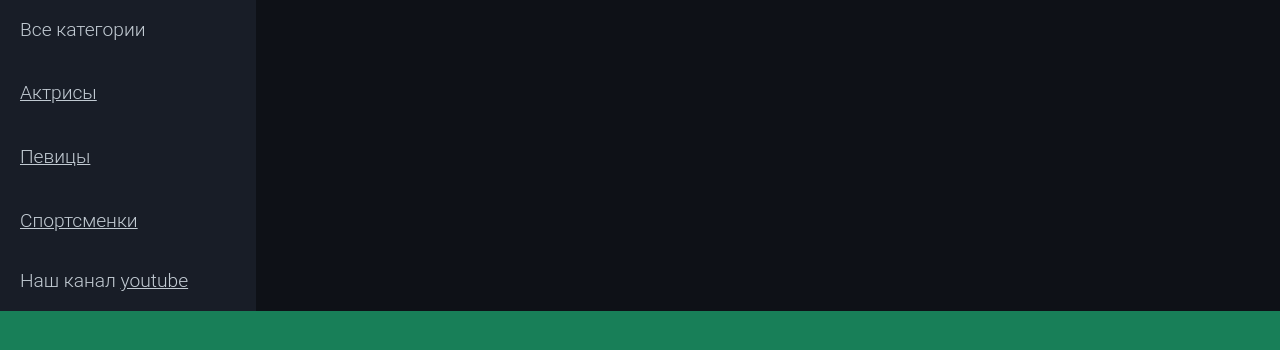
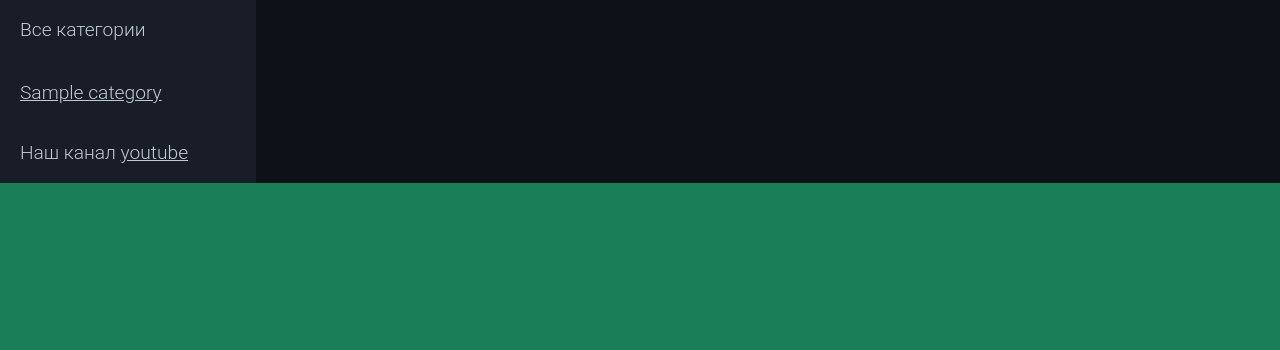
Before and after one commit to zxdmimfort/simple-django, a Django app: page / in a window 1280 px wide. Shown: the part 59-409 px from the top of the page. Run offline with Django 4.2, Linux system fonts and the light colour scheme; tables that the repository leaves empty hold one stand-in row (values such as "Sample post").

Commit message:
add navigation on categories and time update for posts

```diff
--- a/nc/nc/settings.py
+++ b/nc/nc/settings.py
@@ -120,7 +120,10 @@
 # https://docs.djangoproject.com/en/4.2/howto/static-files/
 
 STATIC_URL = 'static/'
-STATIC_ROOT = 'static/'
+# STATIC_ROOT = 'static/'
+STATICFILES_DIRS = [
+    BASE_DIR / 'static',
+]
 
 # Default primary key field type
 # https://docs.djangoproject.com/en/4.2/ref/settings/#default-auto-field
--- a/nc/templates/base.html
+++ b/nc/templates/base.html
@@ -7,6 +7,7 @@
     <title>{{ title }}</title>
     <link rel="stylesheet" type="text/css" href="{% static 'workers/reset.css' %}"/>
     <link rel="stylesheet" type="text/css" href="{% static 'workers/style.css' %}"/>
+    <link rel="shortcut icon" type="image/png" href="{% static 'favicon.png' %}"/>
 </head>
 <body>
 <header>
--- a/nc/workers/models.py
+++ b/nc/workers/models.py
@@ -19,6 +19,8 @@
     time_update = models.DateTimeField(auto_now=True)
     is_published = models.BooleanField(choices=Status.choices, default=Status.DRAFT)
 
+    cat = models.ForeignKey('Category', on_delete=models.PROTECT, related_name='posts')
+
     objects = models.Manager()
     published = PublishedModel()
 
@@ -33,3 +35,14 @@
 
     def __str__(self):
         return self.title + str(self.time_create)
+
+
+class Category(models.Model):
+    name = models.CharField(max_length=100, db_index=True)
+    slug = models.SlugField(max_length=255, unique=True, db_index=True)
+
+    def get_absolute_url(self):
+        return reverse('category', kwargs={'cat_slug': self.slug})
+
+    def __str__(self):
+        return self.name
--- a/nc/workers/static/workers/style.css
+++ b/nc/workers/static/workers/style.css
@@ -2,6 +2,14 @@
     color: #c1cad2;
     font-size: 1.2rem;
     font-family: "Roboto Light";
+}
+.first, .last {
+    color: #cbcadb;
+    font-size: 1rem;
+}
+.title {
+    font-size: 1.4rem;
+
 }
 
 .header-text {
--- a/nc/workers/templates/workers/index.html
+++ b/nc/workers/templates/workers/index.html
@@ -8,7 +8,11 @@
         {% for p in posts %}
         {% if p.is_published %}
             <li>
-                <h2 class="text">{{ p.title }}</h2>
+                <div class="article-panel">
+                    <p class="first text">Категория: {{ p.cat }}</p>
+                    <p class="last text">Дата: {{ p.time_update|date:"d-m-Y H:i:s" }}</p>
+                </div>
+                <h2 class="text title header-text">{{ p.title }}</h2>
                 <div class="text">{{ p.content|linebreaks|truncatewords:50 }}</div>
                 <p class="link-read-post"><a href="{{ p.get_absolute_url }}">Читать пост</a></p>
             </li>
--- a/nc/workers/templates/workers/list_categories.html
+++ b/nc/workers/templates/workers/list_categories.html
@@ -2,6 +2,6 @@
     {% if cat.id == cat_selected %}
         <li class="selected text">{{ cat.name }}</li>
     {% else %}
-        <li><a class="text" href="{% url 'category' cat.id %}">{{ cat.name }}</a></li>
+        <li><a class="text" href="{{ cat.get_absolute_url }}">{{ cat.name }}</a></li>
     {% endif %}
 {% endfor %}
--- a/nc/workers/templatetags/workers_tags.py
+++ b/nc/workers/templatetags/workers_tags.py
@@ -1,6 +1,6 @@
 from django import template
 import workers.views as views
-
+from workers.models import Category
 
 register = template.Library()
 
@@ -11,6 +11,6 @@
 
 
 @register.inclusion_tag('workers/list_categories.html')
-def show_categories(cat_selected=0):
-    cats = views.cats_db
-    return {"cats": cats, "cat_selected": cat_selected}
+def show_categories(cat_selected_id=0):
+    cats = Category.objects.all()
+    return {"cats": cats, "cat_selected": cat_selected_id}
--- a/nc/workers/urls.py
+++ b/nc/workers/urls.py
@@ -12,5 +12,5 @@
     path('contact/', views.contact, name='contact'),
     path('login/', views.login, name='login'),
     path('post/<slug:post_slug>/', views.show_post, name='post'),
-    path('category/<int:cat_id>/', views.show_category, name='category'),
+    path('category/<slug:cat_slug>/', views.show_category, name='category'),
 ]
--- a/nc/workers/views.py
+++ b/nc/workers/views.py
@@ -1,7 +1,7 @@
 from django.http import HttpResponse, HttpRequest, HttpResponseNotFound
 from django.shortcuts import render, get_object_or_404
 
-from workers.models import Worker
+from workers.models import Worker, Category
 
 menu = [
     {'title': "О сайте", 'url_name': 'about'},
@@ -65,11 +65,13 @@
     return HttpResponseNotFound("<h1>Страница не найдена</h1>")
 
 
-def show_category(request, cat_id):
+def show_category(request, cat_slug):
+    category = get_object_or_404(Category, slug=cat_slug)
+    posts = Worker.published.filter(cat_id=category.pk)
     data = {
-        'title': 'Отображение по рубрикам',
+        'title': f'Рубрика : {category.name}',
         'menu': menu,
-        'posts': Worker.published.all(),
-        'cat_selected': cat_id,
+        'posts': posts,
+        'cat_selected': category.pk,
     }
     return render(request, 'workers/index.html', data)
```
Also changed, not shown: nc/static/favicon.png (added), nc/workers/migrations/0005_category_worker_cat.py (added), nc/workers/migrations/0006_alter_worker_cat.py (added).
